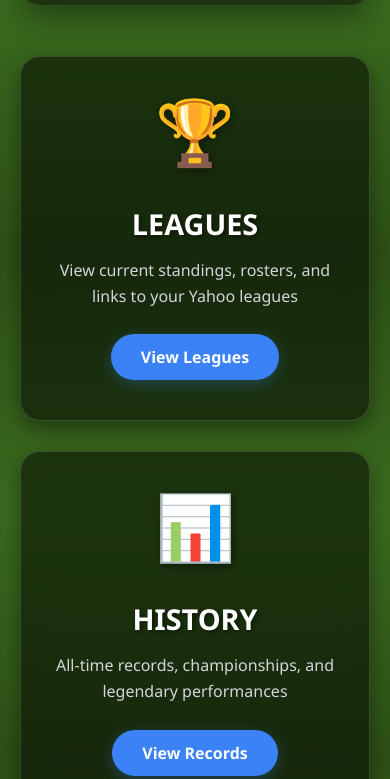
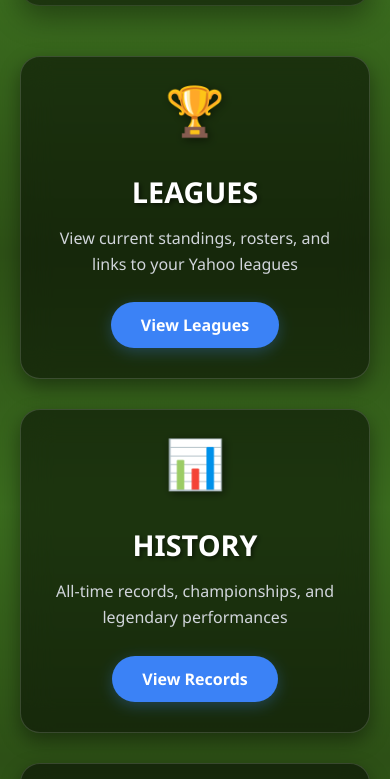
Before and after one commit to jorgem31/fantasy-football-leagues, a website: page public/index.html in a window 390 px wide. Shown: the part 1125-1904 px from the top of the page. Drawn offline with Linux system fonts and the light colour scheme.

Commit message:
Enhance card hover effects and mobile responsiveness

```diff
--- a/public/index.html
+++ b/public/index.html
@@ -213,6 +213,8 @@
             box-shadow: 0 15px 40px rgba(0,0,0,0.6);
             background: rgba(0, 0, 0, 0.7);
             border-color: rgba(255,255,255,0.25);
+                        backdrop-filter: blur(20px);
+                        border: 2px solid rgba(124, 58, 237, 0.6);
         }
         .card-icon {
             font-size: 4rem;
@@ -329,6 +331,14 @@
             .cards-grid {
                 grid-template-columns: 1fr;
             }
+
+        .card {
+                        padding: 30px 20px;
+                    }
+
+                    .card-icon {
+                                    font-size: 3rem;
+                                }
         }
     </style>
 </head>
```
